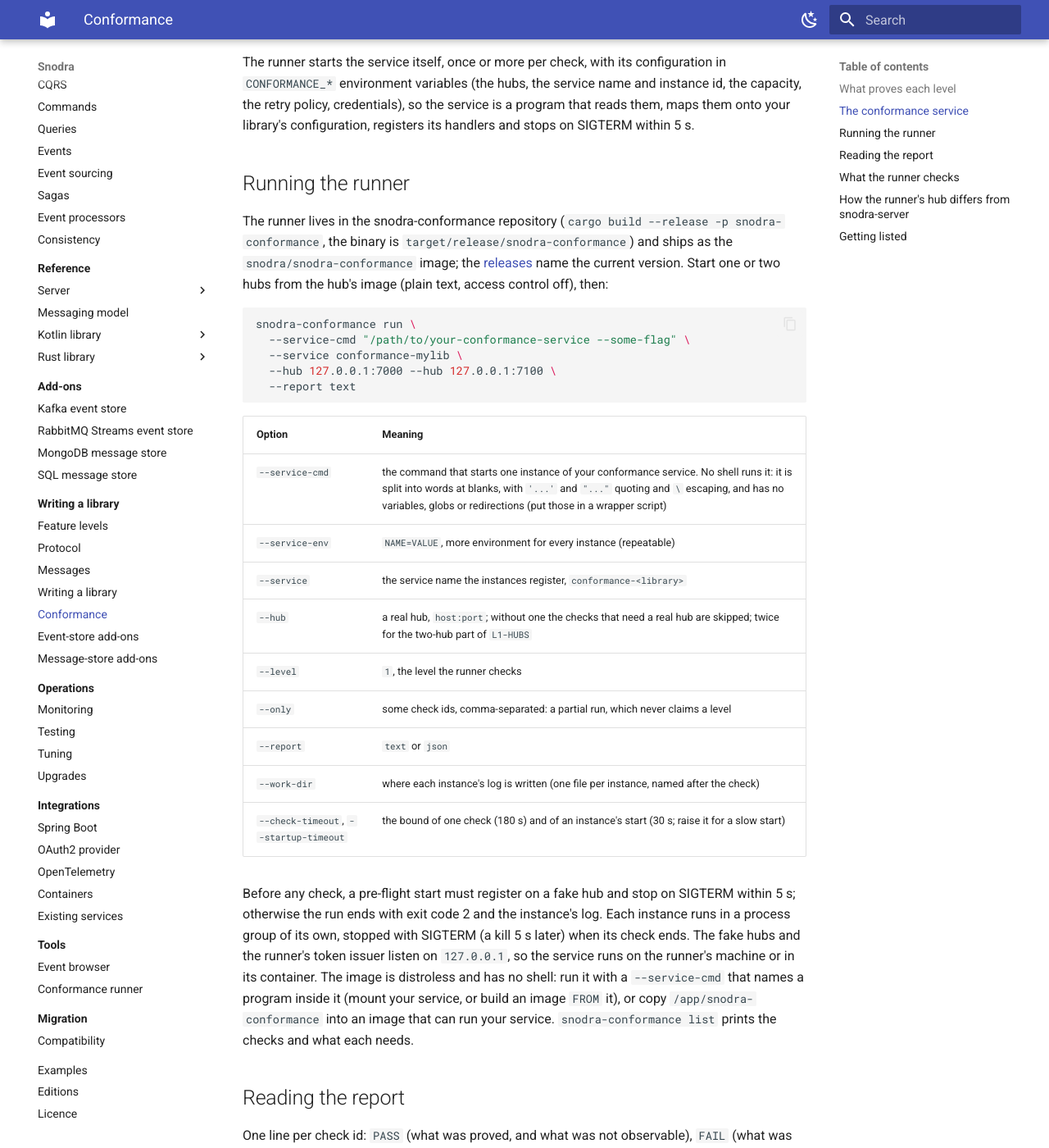
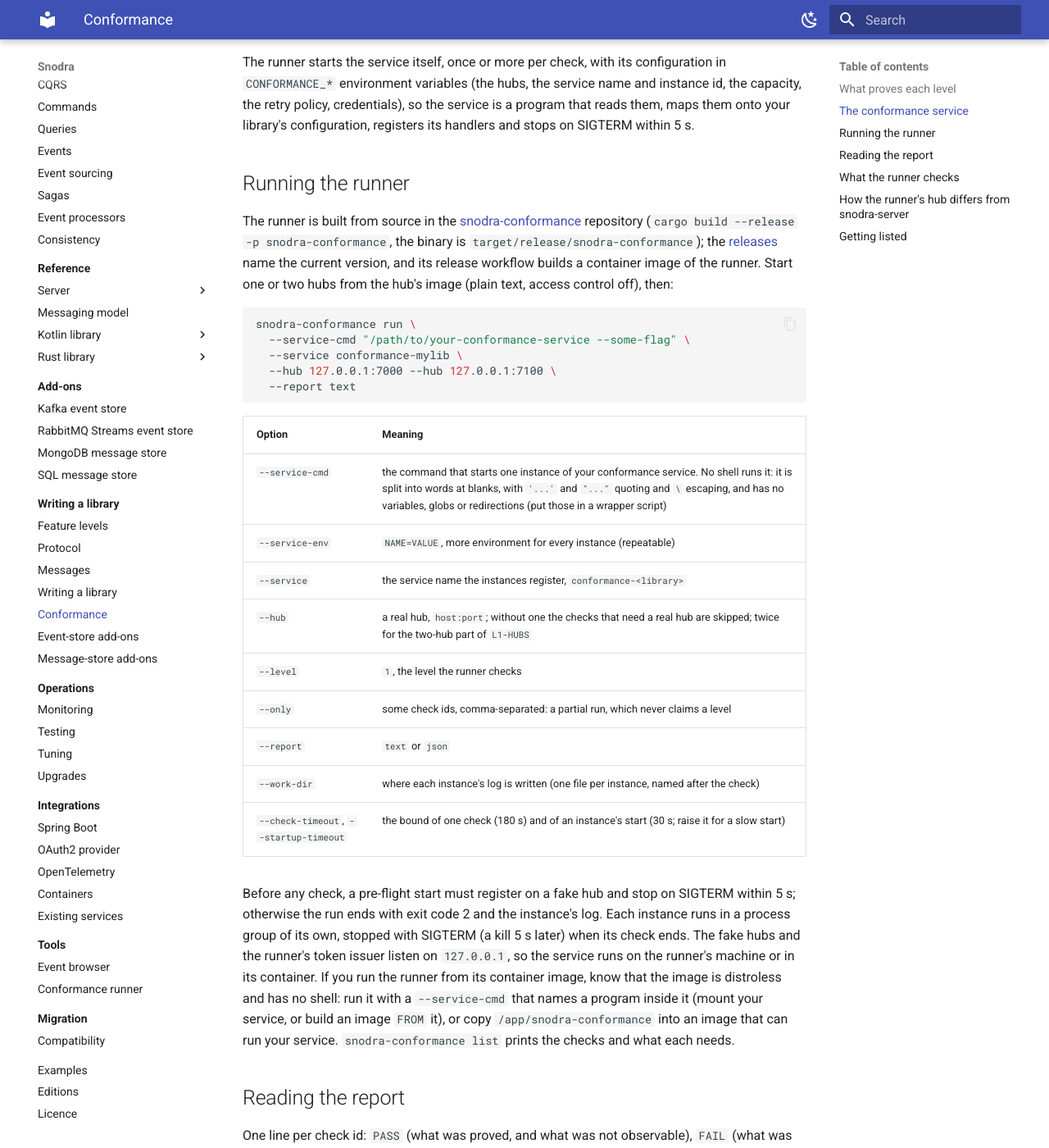
Before and after one commit to snodra/snodra-site, an MkDocs documentation site: the page built from docs/library-authors/conformance.md, in a window 1280 px wide and 1400 px high, scrolled down 834 px. Shown: the whole window at 82% size. Built offline with MkDocs 1.6.1 and Material for MkDocs 9.7.7, drawn with Linux system fonts in a browser that asks for light colours.

Commit message:
docs: the conformance runner is built from source; rewrap two sentences
Co-Authored-By: Claude Sonnet 5.5 <noreply@anthropic.com>

````diff
--- a/docs/library-authors/conformance.md
+++ b/docs/library-authors/conformance.md
@@ -34,9 +34,11 @@ SIGTERM within 5 s.
 
 ## Running the runner
 
-The runner lives in the snodra-conformance repository (`cargo build --release -p snodra-conformance`, the binary is
-`target/release/snodra-conformance`) and ships as the `snodra/snodra-conformance` image; the [releases](https://github.com/snodra/snodra-conformance/releases) name the current version. Start one or two hubs
-from the hub's image (plain text, access control off), then:
+The runner is built from source in the [snodra-conformance](https://github.com/snodra/snodra-conformance) repository
+(`cargo build --release -p snodra-conformance`, the binary is `target/release/snodra-conformance`); the
+[releases](https://github.com/snodra/snodra-conformance/releases) name the current version, and its release workflow
+builds a container image of the runner. Start one or two hubs from the hub's image (plain text, access control off),
+then:
 
 ```sh
 snodra-conformance run \
@@ -61,10 +63,10 @@ snodra-conformance run \
 Before any check, a pre-flight start must register on a fake hub and stop on SIGTERM within 5 s; otherwise the run
 ends with exit code 2 and the instance's log. Each instance runs in a process group of its own, stopped with SIGTERM
 (a kill 5 s later) when its check ends. The fake hubs and the runner's token issuer listen on `127.0.0.1`, so the
-service runs on the runner's machine or in its container. The image is distroless and has no shell: run it with a
-`--service-cmd` that names a program inside it (mount your service, or build an image `FROM` it), or copy
-`/app/snodra-conformance` into an image that can run your service. `snodra-conformance list` prints the checks and what
-each needs.
+service runs on the runner's machine or in its container. If you run the runner from its container image, know that
+the image is distroless and has no shell: run it with a `--service-cmd` that names a program inside it (mount your
+service, or build an image `FROM` it), or copy `/app/snodra-conformance` into an image that can run your service.
+`snodra-conformance list` prints the checks and what each needs.
 
 ## Reading the report
 
````
Also changed, not shown: docs/library-authors/event-store-add-ons.md (+3 -3 lines), docs/library-authors/writing-a-library.md (+3 -3 lines), docs/tools/conformance-runner.md (+2 -2 lines).
